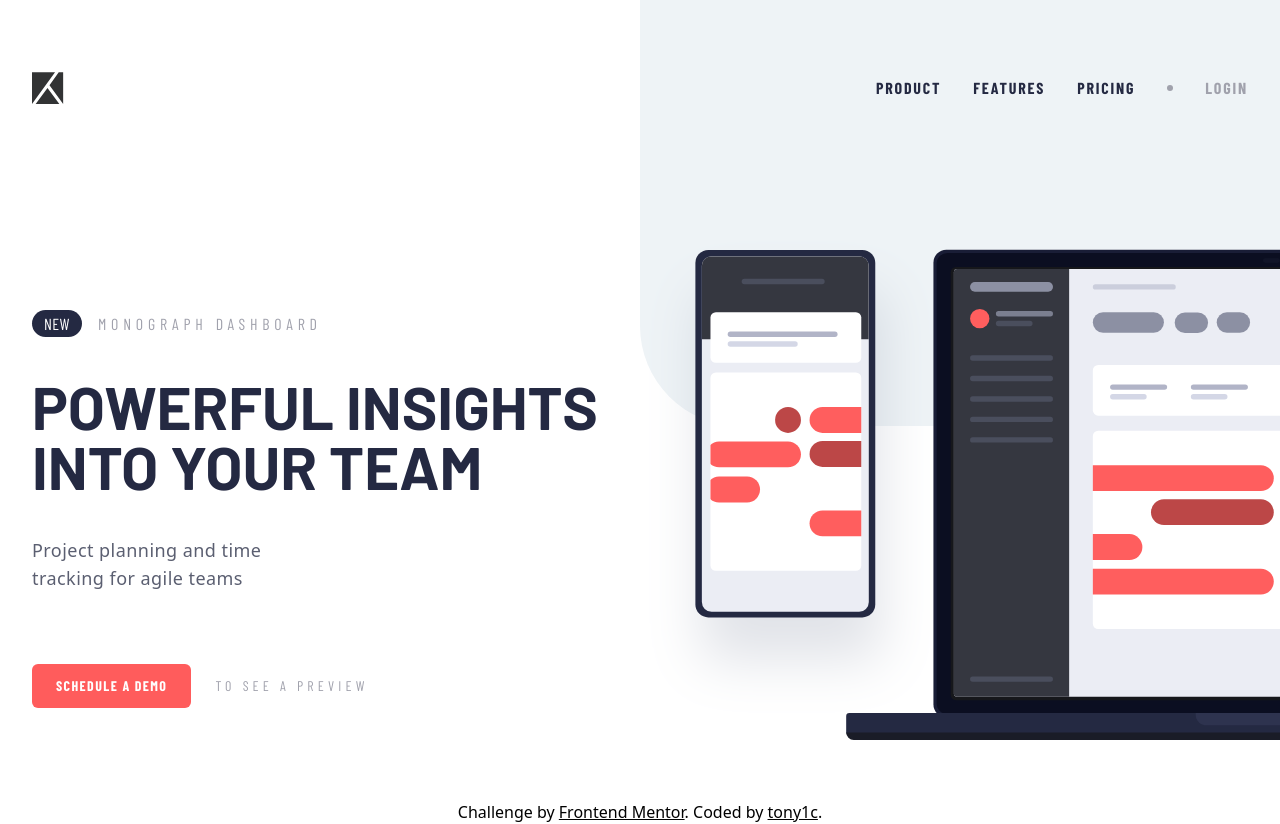
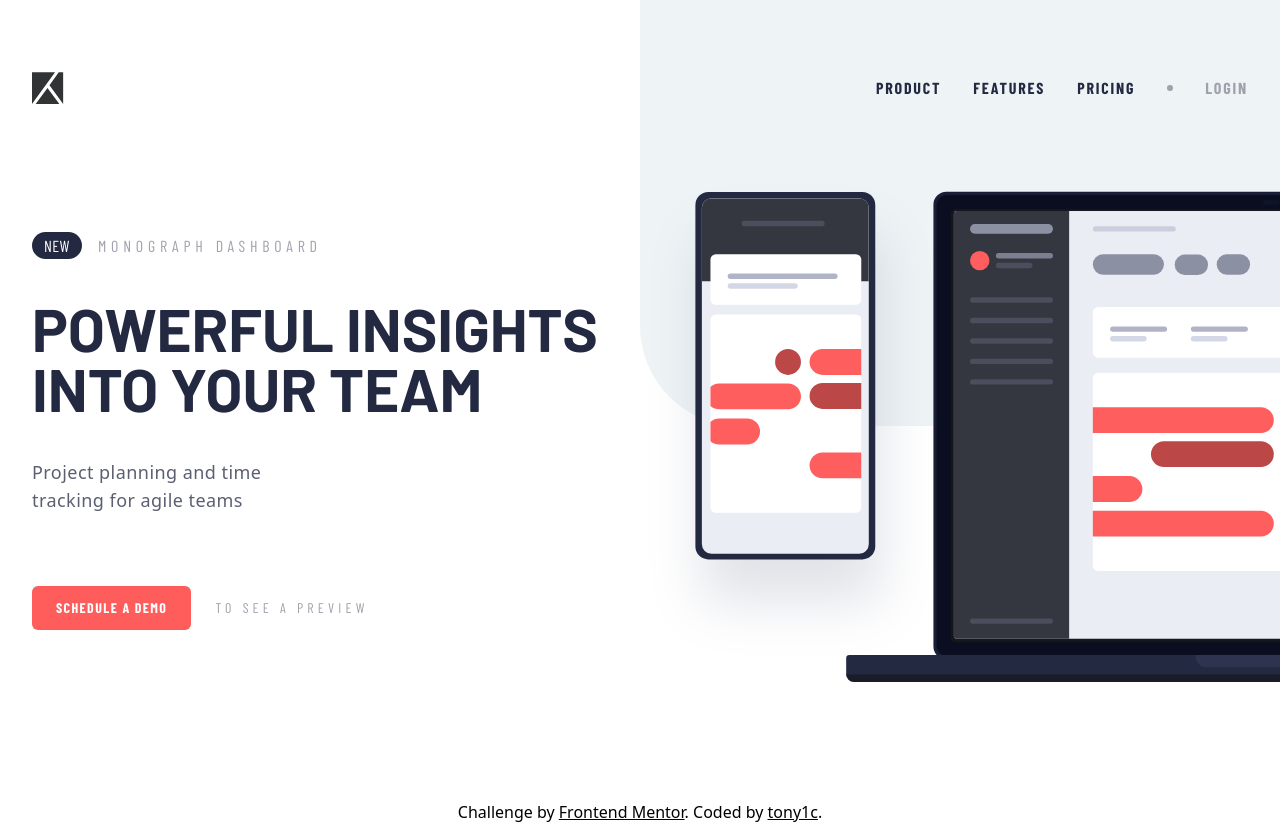
Before and after one commit to tony1c/frontend-mentor-challenges, an Angular app in the folder project-tracking-intro/: page / in a window 1280 px wide. Built offline with nearby package versions, Linux system fonts and the light colour scheme; a web font is replaced by a local one.

Commit message:
header fixes

```diff
--- a/project-tracking-intro/src/app/app.component.html
+++ b/project-tracking-intro/src/app/app.component.html
@@ -1,7 +1,5 @@
-<div class="h-screen">
-  <header>
-    <app-navbar />
-  </header>
-  <app-hero-section />
-</div>
+<header>
+  <app-navbar />
+</header>
+<app-hero-section />
 <app-footer />
--- a/project-tracking-intro/src/app/components/hero-section/hero-section.component.html
+++ b/project-tracking-intro/src/app/components/hero-section/hero-section.component.html
@@ -1,7 +1,6 @@
 <main
-  class="mt-16 grid grid-cols-1 place-items-center gap-12 md:grid-cols-2 md:place-items-end md:gap-0"
+  class="-mt-20 grid h-screen grid-cols-1 place-items-center gap-12 pt-16 md:-mt-44 md:ml-auto md:grid-cols-2 md:gap-0"
 >
-  <!-- [630px_1fr] -->
   <!-- img -->
   <div class="overflow-hidden md:order-2">
     <img
@@ -11,7 +10,7 @@
     />
   </div>
   <!-- content -->
-  <div class="space-y-6 p-8 md:order-1 md:space-y-10">
+  <div class="max-w-3xl space-y-6 p-8 md:order-1 md:ml-auto md:space-y-10">
     <h2 class="space-x-4 font-barlow-condensed text-base uppercase">
       <span
         class="rounded-full bg-very-dark-blue px-3 py-1 tracking-wide text-white"
```
